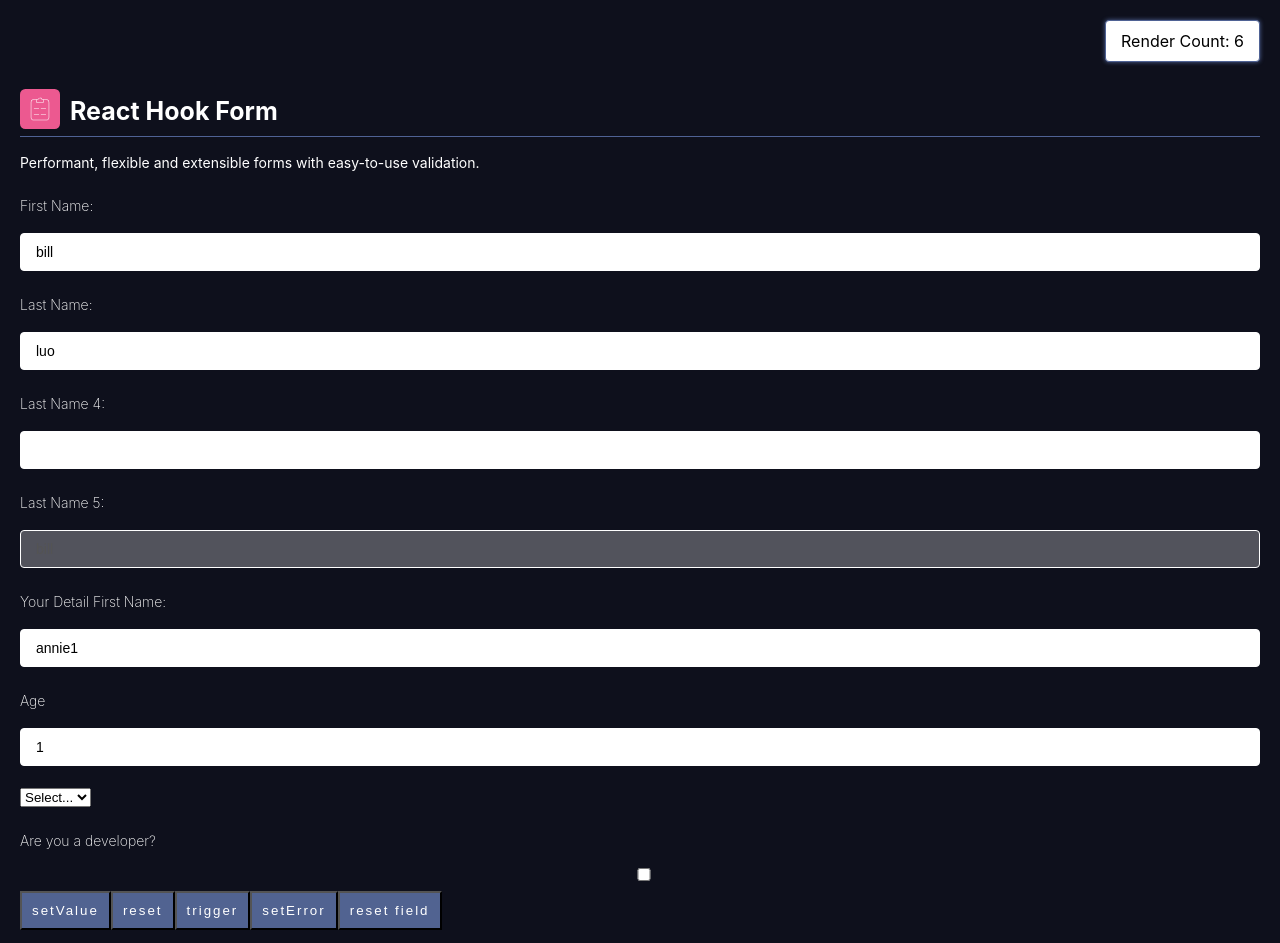
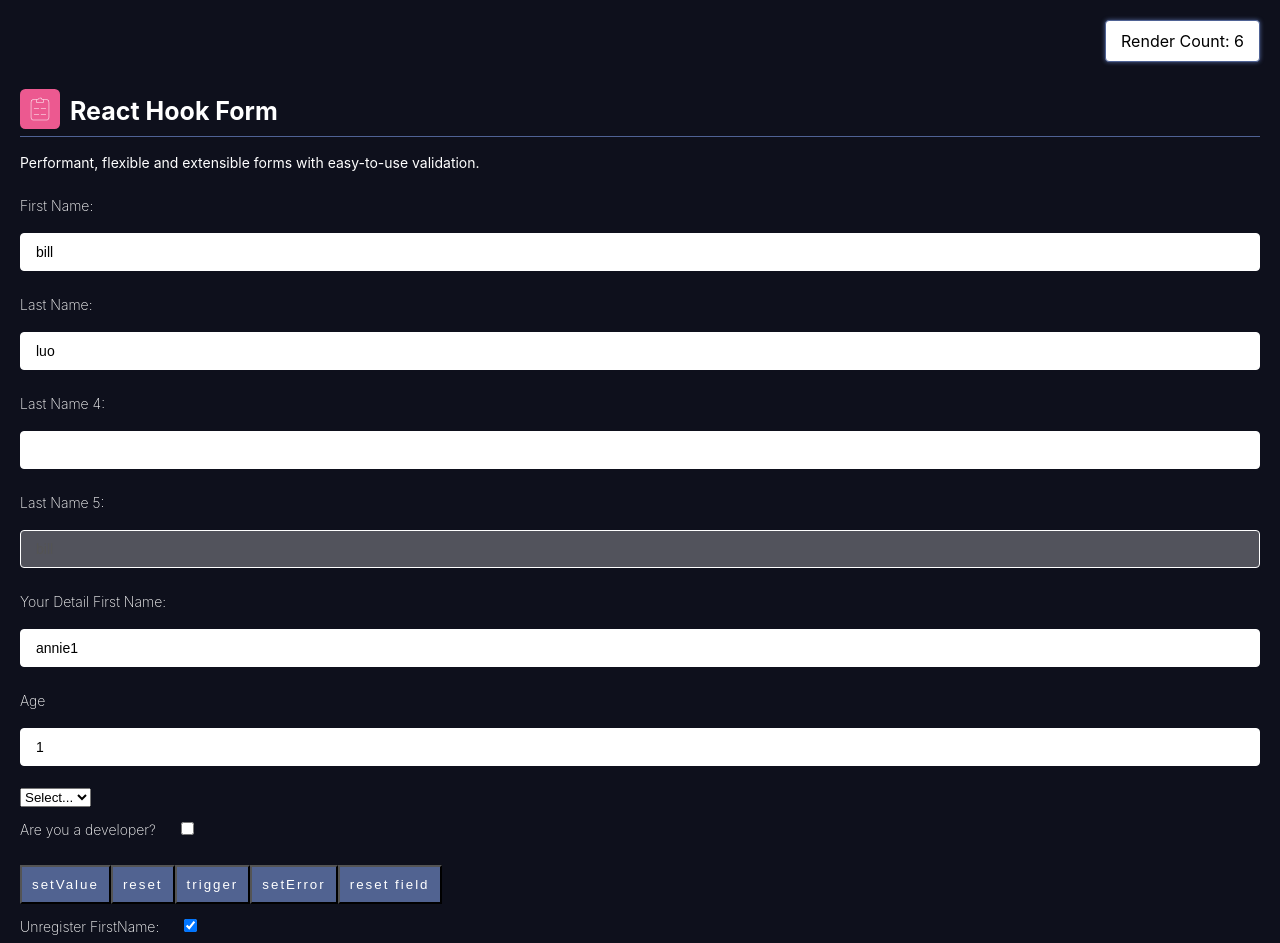
Before and after one commit to Annie-Huang/react-hook-form-tutorial, a React (Create React App) app: page / in a window 1280 px wide. Shown: the top 943 px of the page. Built offline with nearby package versions, Linux system fonts and the light colour scheme.

Commit message:
Change styling

```diff
--- a/src/App.css
+++ b/src/App.css
@@ -40,9 +40,11 @@
   font-size: 14px;
 }
 
-:not(label) + input[type='checkbox'] {
+input[type='checkbox'] {
   width: auto;
   margin-top: 15px;
+  margin-left: 25px;
+  display: inline;
 }
 
 label,
--- a/src/components/BasicWithTypescript.tsx
+++ b/src/components/BasicWithTypescript.tsx
@@ -412,9 +412,13 @@
           <option value='male'>male</option>
           <option value='female'>female</option>
         </select>
-
-        <label htmlFor='developer'>Are you a developer?</label>
-        <input {...register('developer')} type='checkbox' value='yes' />
+        <div>
+          <label htmlFor='developer' style={{ display: 'inline' }}>
+            Are you a developer?
+          </label>
+          <input {...register('developer')} type='checkbox' value='yes' />
+        </div>
+        <br />
 
         <button
           type='button'
@@ -562,8 +566,13 @@
         >
           reset field
         </button>
-
-        <input type='checkbox' {...register('checkbox')} />
+        <br />
+        <div>
+          <label htmlFor='checkbox' style={{ display: 'inline' }}>
+            Unregister FirstName:
+          </label>
+          <input type='checkbox' {...register('checkbox')} />
+        </div>
 
         <input type='submit' />
         {/*<input type='submit' disabled={!isValid} />*/}
```
